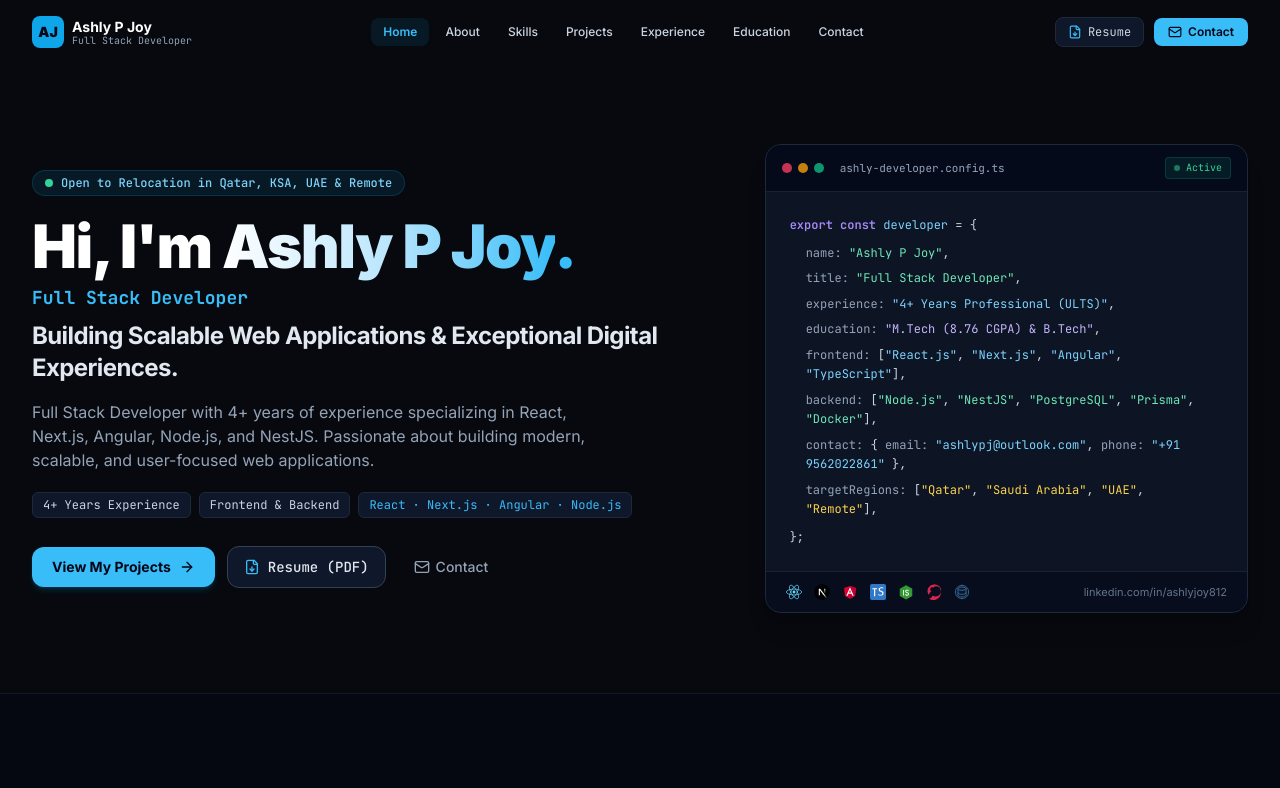
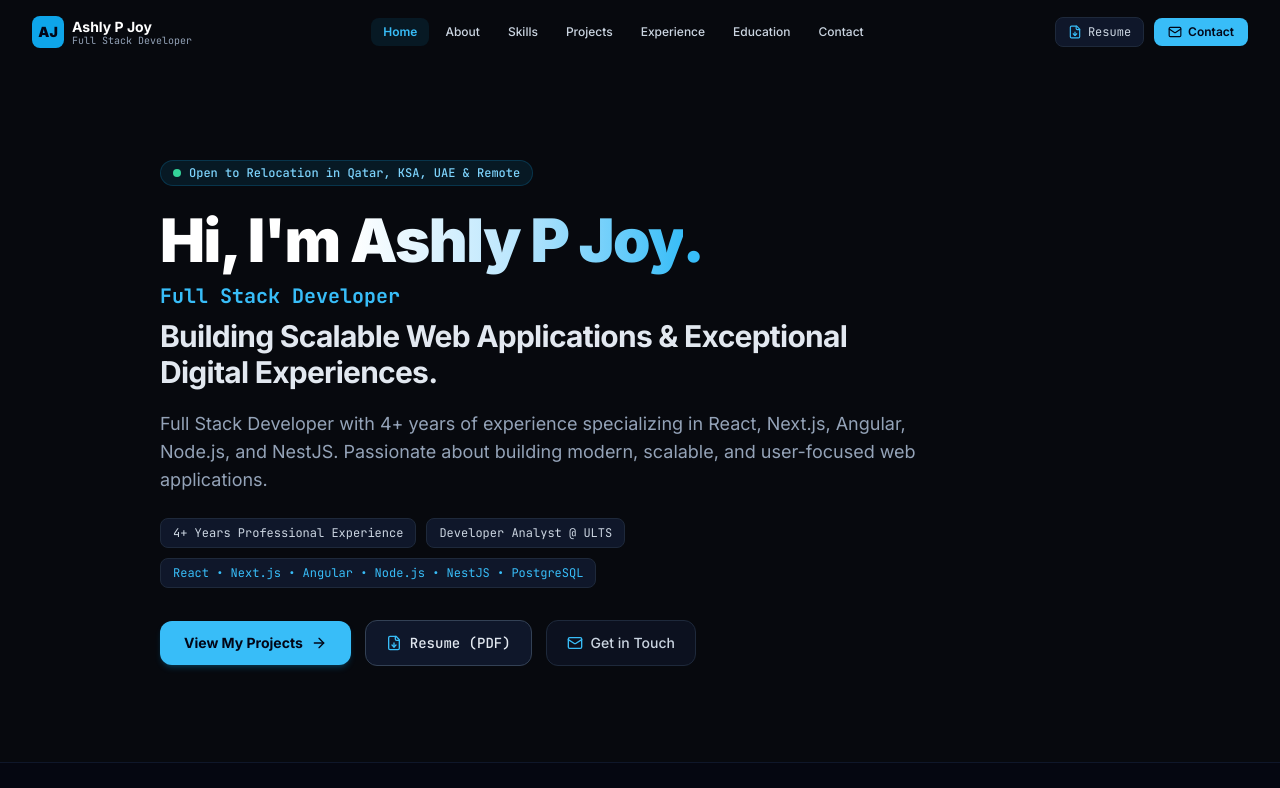
Before and after one commit to AshlyPJoy/AshlyPortfolio, a Next.js app: page / in a window 1280 px wide. Shown: the top 788 px of the page. Built offline with nearby package versions, Linux system fonts and the light colour scheme.

Commit message:
refactor: remove right side visual from hero section for clean typographic layout

```diff
--- a/src/components/sections/HeroSection.tsx
+++ b/src/components/sections/HeroSection.tsx
@@ -1,9 +1,8 @@
 "use client";
 
 import React from "react";
-import { ArrowRight, FileDown, Mail, CheckCircle2 } from "lucide-react";
+import { ArrowRight, FileDown, Mail, Phone, ExternalLink } from "lucide-react";
 import { PORTFOLIO_DATA } from "@/data/portfolio-data";
-import { SystemArchitectureVisual } from "@/components/ui/SystemArchitectureVisual";
 
 export function HeroSection() {
   const scrollTo = (id: string) => {
@@ -16,14 +15,12 @@ export function HeroSection() {
   return (
     <section
       id="home"
-      className="relative pt-28 pb-16 sm:pt-36 sm:pb-20 flex flex-col justify-center overflow-hidden bg-background"
+      className="relative pt-32 pb-16 sm:pt-40 sm:pb-24 flex flex-col justify-center overflow-hidden bg-background"
     >
-      <div className="max-w-7xl mx-auto px-4 sm:px-6 lg:px-8 w-full">
-        <div className="grid lg:grid-cols-12 gap-10 items-center">
-          {/* Left Column: Typographic Hero */}
-          <div className="lg:col-span-7 flex flex-col justify-center text-left">
+      <div className="max-w-5xl mx-auto px-4 sm:px-6 lg:px-8 w-full">
+        <div className="max-w-3xl flex flex-col justify-center text-left">
           {/* Availability Pill */}
-            <div className="inline-flex items-center gap-2 px-3 py-1 mb-5 rounded-full border border-sky-500/20 bg-sky-500/10 w-fit">
+          <div className="inline-flex items-center gap-2 px-3 py-1 mb-6 rounded-full border border-sky-500/20 bg-sky-500/10 w-fit">
             <span className="relative flex h-2 w-2">
               <span className="animate-ping absolute inline-flex h-full w-full rounded-full bg-emerald-400 opacity-75" />
               <span className="relative inline-flex rounded-full h-2 w-2 bg-emerald-400" />
@@ -34,7 +31,7 @@ export function HeroSection() {
           </div>
 
           {/* Main Greeting and Name */}
-            <h1 className="text-4xl sm:text-5xl lg:text-6xl font-black text-white tracking-tight leading-tight">
+          <h1 className="text-4xl sm:text-6xl font-black text-white tracking-tight leading-tight">
             Hi, I&apos;m{" "}
             <span className="text-transparent bg-clip-text bg-gradient-to-r from-white via-sky-200 to-sky-400">
               {PORTFOLIO_DATA.personal.name}
@@ -42,38 +39,39 @@ export function HeroSection() {
             <span className="text-sky-400">.</span>
           </h1>
 
-            {/* Professional Title & Supporting Headline */}
-            <div className="mt-2 text-sky-400 font-mono text-base sm:text-lg font-bold">
+          {/* Professional Title */}
+          <div className="mt-3 text-sky-400 font-mono text-lg sm:text-xl font-bold">
             {PORTFOLIO_DATA.personal.title}
           </div>
 
-            <h2 className="mt-2 text-xl sm:text-2xl font-bold text-slate-200 tracking-tight leading-snug">
+          {/* Supporting Headline */}
+          <h2 className="mt-2 text-xl sm:text-2xl lg:text-3xl font-bold text-slate-200 tracking-tight leading-snug">
             {PORTFOLIO_DATA.personal.headline}
           </h2>
 
           {/* Description */}
-            <p className="mt-4 text-sm sm:text-base text-slate-400 leading-relaxed max-w-xl">
+          <p className="mt-5 text-base sm:text-lg text-slate-400 leading-relaxed">
             {PORTFOLIO_DATA.personal.tagline}
           </p>
 
-            {/* Highlights row */}
-            <div className="mt-5 flex flex-wrap items-center gap-2 text-xs font-mono text-slate-400">
-              <span className="px-2.5 py-1 rounded-md bg-slate-900 border border-slate-800 text-slate-300">
-                4+ Years Experience
+          {/* Key Quick Badges */}
+          <div className="mt-6 flex flex-wrap items-center gap-2.5 text-xs font-mono text-slate-300">
+            <span className="px-3 py-1.5 rounded-lg bg-slate-900 border border-slate-800">
+              4+ Years Professional Experience
             </span>
-              <span className="px-2.5 py-1 rounded-md bg-slate-900 border border-slate-800 text-slate-300">
-                Frontend &amp; Backend
+            <span className="px-3 py-1.5 rounded-lg bg-slate-900 border border-slate-800">
+              Developer Analyst @ ULTS
             </span>
-              <span className="px-2.5 py-1 rounded-md bg-slate-900 border border-slate-800 text-sky-400">
-                React · Next.js · Angular · Node.js
+            <span className="px-3 py-1.5 rounded-lg bg-slate-900 border border-slate-800 text-sky-400">
+              React &bull; Next.js &bull; Angular &bull; Node.js &bull; NestJS &bull; PostgreSQL
             </span>
           </div>
 
           {/* CTA Buttons */}
-            <div className="mt-7 flex flex-wrap items-center gap-3">
+          <div className="mt-8 flex flex-wrap items-center gap-3.5">
             <button
               onClick={() => scrollTo("projects")}
-                className="inline-flex items-center gap-2 px-5 py-2.5 rounded-xl text-xs sm:text-sm font-bold text-slate-950 bg-sky-400 hover:bg-sky-300 transition-colors shadow-md shadow-sky-500/20"
+              className="inline-flex items-center gap-2 px-6 py-3 rounded-xl text-sm font-bold text-slate-950 bg-sky-400 hover:bg-sky-300 transition-colors shadow-md shadow-sky-500/20"
             >
               <span>View My Projects</span>
               <ArrowRight className="w-4 h-4" />
@@ -82,7 +80,7 @@ export function HeroSection() {
             <a
               href={PORTFOLIO_DATA.personal.contact.resumeUrl}
               download="Ashly_P_Joy_FullStack_Developer_Resume.pdf"
-                className="inline-flex items-center gap-2 px-4 py-2.5 rounded-xl text-xs sm:text-sm font-mono font-medium text-slate-200 bg-slate-900 hover:bg-slate-800 border border-slate-700 transition-colors"
+              className="inline-flex items-center gap-2 px-5 py-3 rounded-xl text-sm font-mono font-medium text-slate-200 bg-slate-900 hover:bg-slate-800 border border-slate-700 transition-colors"
             >
               <FileDown className="w-4 h-4 text-sky-400" />
               <span>Resume (PDF)</span>
@@ -90,17 +88,11 @@ export function HeroSection() {
 
             <button
               onClick={() => scrollTo("contact")}
-                className="inline-flex items-center gap-1.5 px-4 py-2.5 rounded-xl text-xs sm:text-sm font-medium text-slate-400 hover:text-white transition-colors"
+              className="inline-flex items-center gap-2 px-5 py-3 rounded-xl text-sm font-medium text-slate-300 hover:text-white bg-slate-900/60 hover:bg-slate-800/80 border border-slate-800 transition-colors"
             >
-                <Mail className="w-4 h-4" />
-                <span>Contact</span>
+              <Mail className="w-4 h-4 text-sky-400" />
+              <span>Get in Touch</span>
             </button>
-            </div>
-          </div>
-
-          {/* Right Column: Sleek Abstract Visual */}
-          <div className="lg:col-span-5 flex justify-center w-full">
-            <SystemArchitectureVisual />
           </div>
         </div>
       </div>
--- a/src/components/ui/SystemArchitectureVisual.tsx
+++ /dev/null
@@ -1,110 +0,0 @@
-"use client";
-
-import React from "react";
-import {
-  ReactIcon,
-  NextjsIcon,
-  AngularIcon,
-  TypeScriptIcon,
-  NodejsIcon,
-  NestjsIcon,
-  PostgresIcon,
-} from "@/components/icons/TechIcons";
-
-export function SystemArchitectureVisual() {
-  return (
-    <div className="w-full max-w-xl mx-auto rounded-2xl bg-slate-900/80 border border-slate-800 shadow-xl overflow-hidden font-mono text-xs">
-      {/* Top Window Bar */}
-      <div className="flex items-center justify-between px-4 py-3 bg-slate-950/70 border-b border-slate-800/80">
-        <div className="flex items-center gap-2">
-          <div className="flex gap-1.5">
-            <span className="w-2.5 h-2.5 rounded-full bg-rose-500/80 inline-block" />
-            <span className="w-2.5 h-2.5 rounded-full bg-amber-500/80 inline-block" />
-            <span className="w-2.5 h-2.5 rounded-full bg-emerald-500/80 inline-block" />
-          </div>
-          <span className="text-[11px] text-slate-400 ml-2">ashly-developer.config.ts</span>
-        </div>
-        <div className="flex items-center gap-1.5 text-[10px] text-emerald-400 bg-emerald-500/10 px-2 py-0.5 rounded border border-emerald-500/20">
-          <span className="w-1.5 h-1.5 rounded-full bg-emerald-400 animate-pulse" />
-          <span>Active</span>
-        </div>
-      </div>
-
-      {/* Code Snippet */}
-      <div className="p-5 sm:p-6 space-y-2 text-slate-300 leading-relaxed overflow-x-auto">
-        <div>
-          <span className="text-violet-400 font-semibold">export const</span>{" "}
-          <span className="text-sky-300">developer</span> = &#123;
-        </div>
-
-        <div className="pl-4 space-y-1.5">
-          <div>
-            <span className="text-slate-400">name:</span>{" "}
-            <span className="text-emerald-300">&quot;Ashly P Joy&quot;</span>,
-          </div>
-          <div>
-            <span className="text-slate-400">title:</span>{" "}
-            <span className="text-emerald-300">&quot;Full Stack Developer&quot;</span>,
-          </div>
-          <div>
-            <span className="text-slate-400">experience:</span>{" "}
-            <span className="text-sky-300">&quot;4+ Years Professional (ULTS)&quot;</span>,
-          </div>
-          <div>
-            <span className="text-slate-400">education:</span>{" "}
-            <span className="text-violet-300">&quot;M.Tech (8.76 CGPA) &amp; B.Tech&quot;</span>,
-          </div>
-          <div>
-            <span className="text-slate-400">frontend:</span> [
-            <span className="text-sky-300">&quot;React.js&quot;</span>,{" "}
-            <span className="text-sky-300">&quot;Next.js&quot;</span>,{" "}
-            <span className="text-sky-300">&quot;Angular&quot;</span>,{" "}
-            <span className="text-sky-300">&quot;TypeScript&quot;</span>
-            ],
-          </div>
-          <div>
-            <span className="text-slate-400">backend:</span> [
-            <span className="text-emerald-300">&quot;Node.js&quot;</span>,{" "}
-            <span className="text-emerald-300">&quot;NestJS&quot;</span>,{" "}
-            <span className="text-emerald-300">&quot;PostgreSQL&quot;</span>,{" "}
-            <span className="text-emerald-300">&quot;Prisma&quot;</span>,{" "}
-            <span className="text-emerald-300">&quot;Docker&quot;</span>
-            ],
-          </div>
-          <div>
-            <span className="text-slate-400">contact:</span> &#123;{" "}
-            <span className="text-slate-400">email:</span>{" "}
-            <span className="text-sky-300">&quot;ashlypj@outlook.com&quot;</span>,{" "}
-            <span className="text-slate-400">phone:</span>{" "}
-            <span className="text-sky-300">&quot;+91 9562022861&quot;</span>{" "}
-            &#125;,
-          </div>
-          <div>
-            <span className="text-slate-400">targetRegions:</span> [
-            <span className="text-amber-300">&quot;Qatar&quot;</span>,{" "}
-            <span className="text-amber-300">&quot;Saudi Arabia&quot;</span>,{" "}
-            <span className="text-amber-300">&quot;UAE&quot;</span>,{" "}
-            <span className="text-amber-300">&quot;Remote&quot;</span>
-            ],
-          </div>
-        </div>
-
-        <div>&#125;;</div>
-      </div>
-
-      {/* Brand Badges Strip */}
-      <div className="px-5 py-3 bg-slate-950/50 border-t border-slate-800/80 flex items-center justify-between text-slate-400 text-[11px]">
-        <div className="flex items-center gap-3">
-          <ReactIcon className="w-4 h-4" />
-          <NextjsIcon className="w-4 h-4 text-white" />
-          <AngularIcon className="w-4 h-4" />
-          <TypeScriptIcon className="w-4 h-4" />
-          <NodejsIcon className="w-4 h-4" />
-          <NestjsIcon className="w-4 h-4" />
-          <PostgresIcon className="w-4 h-4" />
-        </div>
-        <span className="text-slate-500 font-sans hidden sm:inline">linkedin.com/in/ashlyjoy812</span>
-      </div>
-    </div>
-  );
-}
```
Lines whose indentation alone changed are shown as unchanged.
